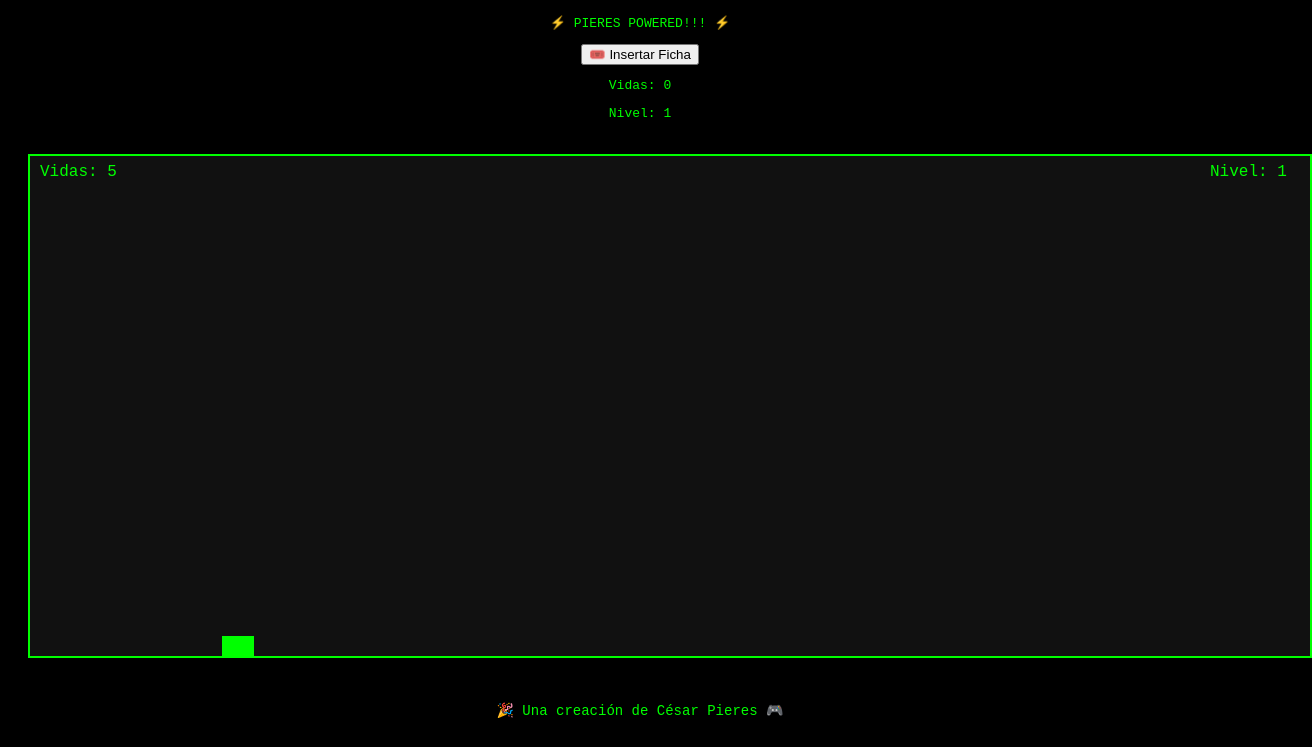
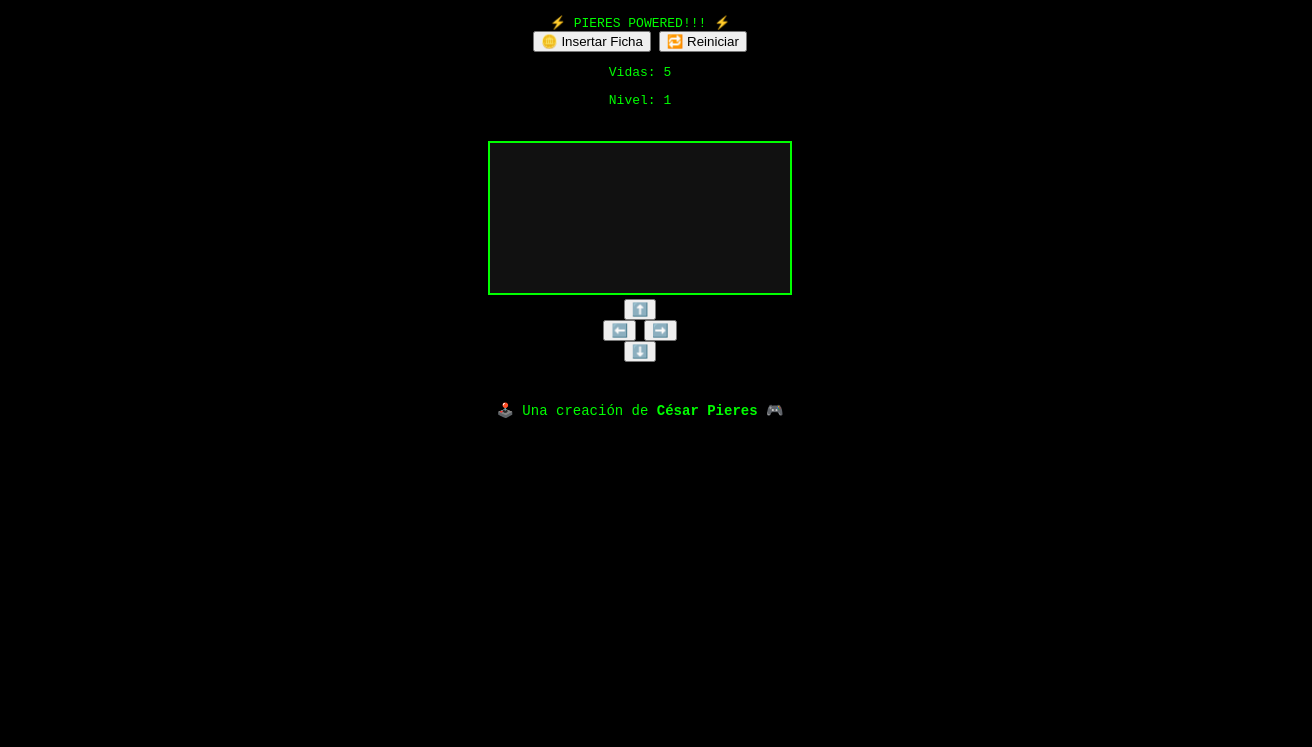
Before and after one commit to cesarpieres/retrogames80s, a plain HTML site: page index.html in a window 1280 px wide. Shown: the part 80-827 px from the top of the page, 1312 px wide, since content can reach past the window. After the commit the page ends 800 px from the top, so only its background shows below. Drawn offline with Linux system fonts and the light colour scheme.

Commit message:
Update index.html

```diff
--- a/index.html
+++ b/index.html
@@ -2,39 +2,38 @@
 <html lang="es">
 <head>
   <meta charset="UTF-8" />
-  <title>Frogger - PIERES80s</title>
+  <meta name="viewport" content="width=device-width, initial-scale=1.0, maximum-scale=1.0, user-scalable=no" />
+  <title>Frogger - PIERES POWERED</title>
   <link rel="stylesheet" href="style.css" />
-  <meta name="viewport" content="width=device-width, initial-scale=1.0" />
+  <script src="frogger.js" defer></script>
 </head>
 <body>
-
-  <div id="loading">LOADING...</div>
-
-  <div id="rotate-message">📲 Girá el teléfono para jugar mejor 🚀</div>
-
-  <h1>🐸 Frogger</h1>
-  <p class="sub">⚡ PIERES POWERED!!! ⚡</p>
-
-  <button id="insertButton">🎟️ Insertar Ficha</button>
-  <button id="resetButton" style="display:none;">🔄 Reiniciar</button>
-  <p id="vidas">Vidas: 0</p>
-  <p id="nivel">Nivel: 1</p>
-  <div id="game"></div>
-
-  <!-- Controles touch -->
-  <div id="touch-controls">
-    <div class="touch-row">
-      <button class="touch-btn" data-dir="up">⬆️</button>
+  <div class="top-bar">
+    <h1>🐸 Frogger</h1>
+    <div class="sub">⚡ PIERES POWERED!!! ⚡</div>
+    <div class="buttons">
+      <button onclick="insertCoin()">🪙 Insertar Ficha</button>
+      <button onclick="restartGame()">🔁 Reiniciar</button>
     </div>
-    <div class="touch-row">
-      <button class="touch-btn" data-dir="left">⬅️</button>
-      <button class="touch-btn" data-dir="down">⬇️</button>
-      <button class="touch-btn" data-dir="right">➡️</button>
+    <div id="hud">
+      <p>Vidas: <span id="vidas">5</span></p>
+      <p>Nivel: <span id="nivel">1</span></p>
     </div>
   </div>
 
-  <footer>🎉 Una creación de César Pieres 🎮</footer>
+  <canvas id="gameCanvas"></canvas>
 
-  <script src="frogger.js"></script>
+  <div class="mobile-controls">
+    <button class="up" onclick="move('up')">⬆️</button>
+    <div class="horizontal">
+      <button onclick="move('left')">⬅️</button>
+      <button onclick="move('right')">➡️</button>
+    </div>
+    <button class="down" onclick="move('down')">⬇️</button>
+  </div>
+
+  <footer>
+    🕹️ Una creación de <strong>César Pieres</strong> 🎮
+  </footer>
 </body>
 </html>
```
